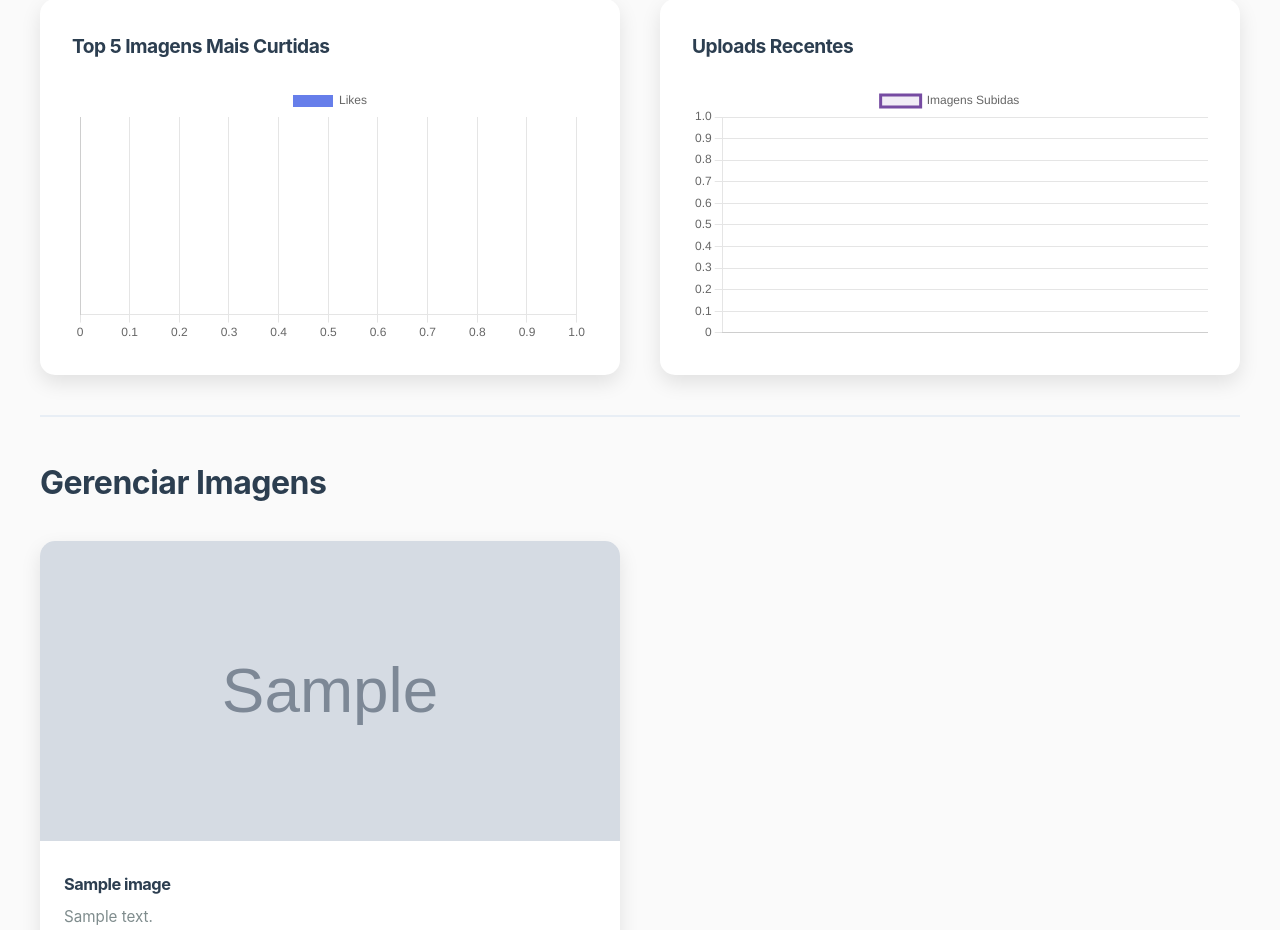
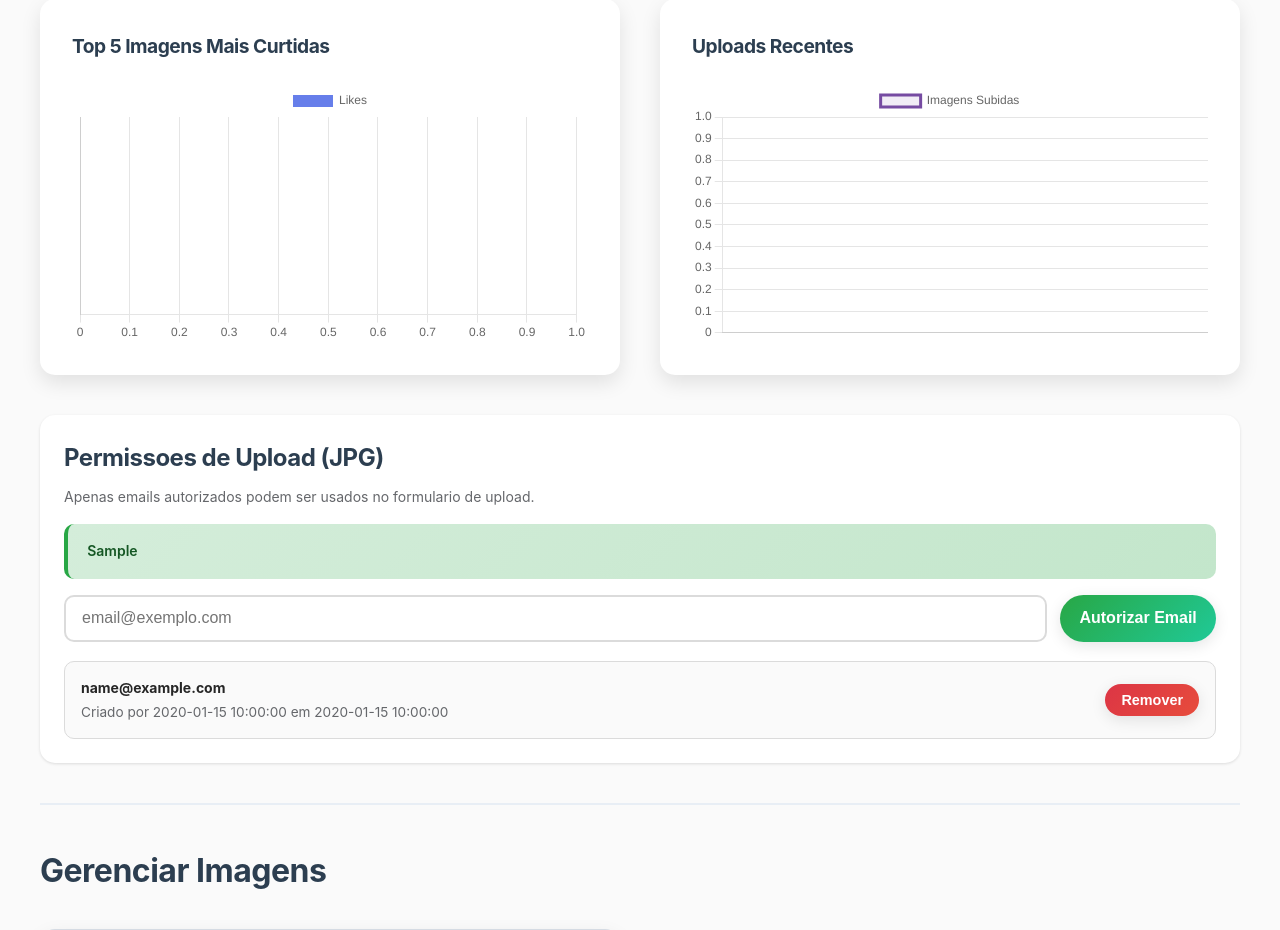
Before and after one commit to guilhermeAG-dje/trabalho-galeria, a Flask app: template templates/admin.html in a window 1280 px wide. Shown: the part 441-1371 px from the top of the page. Run offline with Flask 3, Linux system fonts and the light colour scheme; the template is opened without the code that fills it: most values are stand-ins (such as "Sample title", 1, 10 or a date in 2020); grey boxes marked "Sample" are stand-in pictures.

Commit message:
Add admin-managed upload email permissions

```diff
--- a/app.py
+++ b/app.py
@@ -1,35 +1,43 @@
-from flask import Flask, render_template, request, jsonify, redirect, url_for, session, send_from_directory
+from datetime import datetime
+from pathlib import Path
+import os
+import re
+import sqlite3
+
+from flask import Flask, jsonify, redirect, render_template, request, send_from_directory, session, url_for
+from werkzeug.security import check_password_hash, generate_password_hash
 from werkzeug.utils import secure_filename
-from werkzeug.security import generate_password_hash, check_password_hash
-import sqlite3
-import os
-from datetime import datetime
-import re
-from pathlib import Path
 
 app = Flask(__name__)
 BASE_DIR = Path(__file__).resolve().parent
 DB_PATH = os.getenv('DB_PATH', str(BASE_DIR / 'gallery.db'))
 app.config['UPLOAD_FOLDER'] = os.getenv('UPLOAD_FOLDER', 'static/uploads')
-app.config['MAX_CONTENT_LENGTH'] = 5 * 1024 * 1024  # 5MB max file size
+app.config['MAX_CONTENT_LENGTH'] = 5 * 1024 * 1024  # 5MB
 app.secret_key = os.getenv('SECRET_KEY', 'change-this-in-production')
 ALLOWED_EXTENSIONS = {'jpg', 'jpeg'}
 
-# Criar pasta de uploads se não existir
 os.makedirs(app.config['UPLOAD_FOLDER'], exist_ok=True)
 Path(DB_PATH).parent.mkdir(parents=True, exist_ok=True)
 
+
 def allowed_file(filename):
     return '.' in filename and filename.rsplit('.', 1)[1].lower() in ALLOWED_EXTENSIONS
+
 
 def validate_email(email):
     pattern = r'^[a-zA-Z0-9._%+-]+@[a-zA-Z0-9.-]+\.[a-zA-Z]{2,}$'
     return re.match(pattern, email) is not None
 
+
+def normalize_email(email):
+    return (email or '').strip().lower()
+
+
 def get_db():
     conn = sqlite3.connect(DB_PATH)
     conn.row_factory = sqlite3.Row
     return conn
+
 
 def init_db():
     conn = get_db()
@@ -66,20 +74,43 @@ def init_db():
                   created_at TIMESTAMP DEFAULT CURRENT_TIMESTAMP,
                   FOREIGN KEY(image_id) REFERENCES images(id))''')
 
-    # Criar admins padrão se não existirem
+    c.execute('''CREATE TABLE IF NOT EXISTS upload_permissions
+                 (id INTEGER PRIMARY KEY AUTOINCREMENT,
+                  email TEXT UNIQUE NOT NULL,
+                  created_by TEXT,
+                  created_at TIMESTAMP DEFAULT CURRENT_TIMESTAMP)''')
+
     try:
-        c.execute('INSERT INTO admins (username, password, email) VALUES (?, ?, ?)',
-                  ('admin1', generate_password_hash('123456'), 'admin1@gmail.com'))
-        c.execute('INSERT INTO admins (username, password, email) VALUES (?, ?, ?)',
-                  ('admin2', generate_password_hash('123456'), 'admin2@gmail.com'))
+        c.execute(
+            'INSERT INTO admins (username, password, email) VALUES (?, ?, ?)',
+            ('admin1', generate_password_hash('123456'), 'admin1@gmail.com')
+        )
+        c.execute(
+            'INSERT INTO admins (username, password, email) VALUES (?, ?, ?)',
+            ('admin2', generate_password_hash('123456'), 'admin2@gmail.com')
+        )
         conn.commit()
-    except:
+    except sqlite3.IntegrityError:
         pass
 
     conn.close()
 
-# Inicializar banco de dados
+
 init_db()
+
+
+def is_admin():
+    return 'admin_id' in session
+
+
+def is_upload_email_allowed(email):
+    conn = get_db()
+    c = conn.cursor()
+    c.execute('SELECT id FROM upload_permissions WHERE email = ?', (normalize_email(email),))
+    allowed = c.fetchone() is not None
+    conn.close()
+    return allowed
+
 
 @app.route('/login', methods=['GET', 'POST'])
 def login():
@@ -97,32 +128,26 @@ def login():
             session['admin_id'] = admin['id']
             session['username'] = admin['username']
             return redirect(url_for('admin'))
-        else:
-            return render_template('login.html', error='Usuário ou senha inválidos')
+        return render_template('login.html', error='Usuario ou senha invalidos')
 
     return render_template('login.html')
+
 
 @app.route('/logout')
 def logout():
     session.clear()
     return redirect(url_for('index'))
 
-def is_admin():
-    return 'admin_id' in session
 
 @app.route('/')
 def index():
-    conn = get_db()
-    c = conn.cursor()
-    c.execute('SELECT * FROM images ORDER BY uploaded_at DESC')
-    images = c.fetchall()
-    conn.close()
-    return render_template('index.html', images=images)
+    return render_template('index.html')
+
 
 @app.route('/api/images')
 def get_images():
     search = request.args.get('search', '').lower()
-    sort = request.args.get('sort', 'recent')  # recent, likes, oldest
+    sort = request.args.get('sort', 'recent')
 
     conn = get_db()
     c = conn.cursor()
@@ -131,57 +156,60 @@ def get_images():
         c.execute('SELECT id, title, filename, description, likes, uploaded_at FROM images ORDER BY likes DESC')
     elif sort == 'oldest':
         c.execute('SELECT id, title, filename, description, likes, uploaded_at FROM images ORDER BY uploaded_at ASC')
-    else:  # recent (default)
+    else:
         c.execute('SELECT id, title, filename, description, likes, uploaded_at FROM images ORDER BY uploaded_at DESC')
 
     images = [dict(row) for row in c.fetchall()]
     conn.close()
 
-    # Filtrar por pesquisa
     if search:
         images = [
             img for img in images
-            if search in (img['title'] or '').lower()
-            or search in (img['description'] or '').lower()
+            if search in (img['title'] or '').lower() or search in (img['description'] or '').lower()
         ]
 
     return jsonify(images)
+
 
 @app.route('/uploads/<path:filename>')
 def uploaded_file(filename):
     return send_from_directory(app.config['UPLOAD_FOLDER'], filename)
 
+
 @app.route('/api/comments/<int:image_id>', methods=['GET'])
 def get_comments(image_id):
     conn = get_db()
     c = conn.cursor()
-    c.execute('SELECT email, text, created_at FROM comments WHERE image_id = ? ORDER BY created_at DESC LIMIT 20', (image_id,))
-    comments = [{'email': row['email'], 'text': row['text'], 'created_at': row['created_at']} for row in c.fetchall()]
+    c.execute(
+        'SELECT email, text, created_at FROM comments WHERE image_id = ? ORDER BY created_at DESC LIMIT 20',
+        (image_id,)
+    )
+    comments = [
+        {'email': row['email'], 'text': row['text'], 'created_at': row['created_at']}
+        for row in c.fetchall()
+    ]
     conn.close()
     return jsonify(comments)
 
+
 @app.route('/api/comments/<int:image_id>', methods=['POST'])
 def add_comment(image_id):
-    email = request.json.get('email', '').strip()
-    text = request.json.get('text', '').strip()
+    email = normalize_email(request.json.get('email'))
+    text = (request.json.get('text') or '').strip()
 
-    if not email or not validate_email(email):
-        return jsonify({'error': 'Email inválido'}), 400
-
+    if not validate_email(email):
+        return jsonify({'error': 'Email invalido'}), 400
     if not text or len(text) < 2:
-        return jsonify({'error': 'Comentário muito curto'}), 400
-
+        return jsonify({'error': 'Comentario muito curto'}), 400
     if len(text) > 500:
-        return jsonify({'error': 'Comentário muito longo (máximo 500 caracteres)'}), 400
+        return jsonify({'error': 'Comentario muito longo (maximo 500 caracteres)'}), 400
 
     conn = get_db()
     c = conn.cursor()
-
-    # Verificar se imagem existe
     c.execute('SELECT id FROM images WHERE id = ?', (image_id,))
     if not c.fetchone():
         conn.close()
-        return jsonify({'error': 'Imagem não encontrada'}), 404
+        return jsonify({'error': 'Imagem nao encontrada'}), 404
 
     c.execute('INSERT INTO comments (image_id, email, text) VALUES (?, ?, ?)', (image_id, email, text))
     conn.commit()
@@ -189,25 +217,23 @@ def add_comment(image_id):
 
     return jsonify({'success': True})
 
+
 @app.route('/api/like/<int:image_id>', methods=['POST'])
 def like_image(image_id):
-    email = request.json.get('email', '').strip()
+    email = normalize_email(request.json.get('email'))
 
-    if not email or not validate_email(email):
-        return jsonify({'error': 'Email inválido'}), 400
+    if not validate_email(email):
+        return jsonify({'error': 'Email invalido'}), 400
 
     conn = get_db()
     c = conn.cursor()
 
-    # Verificar se a imagem existe
     c.execute('SELECT likes FROM images WHERE id = ?', (image_id,))
     result = c.fetchone()
-
     if not result:
         conn.close()
         return jsonify({'error': 'Image not found'}), 404
 
-    # Alternar like: se já existe, remove; se não existe, adiciona
     c.execute('SELECT id FROM likes WHERE image_id = ? AND email = ?', (image_id, email))
     existing = c.fetchone()
     if existing:
@@ -218,8 +244,8 @@ def like_image(image_id):
         c.execute('INSERT INTO likes (image_id, email) VALUES (?, ?)', (image_id, email))
         c.execute('UPDATE images SET likes = likes + 1 WHERE id = ?', (image_id,))
         liked = True
+
     conn.commit()
-
     c.execute('SELECT likes FROM images WHERE id = ?', (image_id,))
     result = c.fetchone()
     conn.close()
@@ -235,7 +261,6 @@ def admin():
     conn = get_db()
     c = conn.cursor()
 
-    # Dados para gráficos
     c.execute('SELECT COUNT(*) as total FROM images')
     total_images = c.fetchone()['total']
 
@@ -251,15 +276,63 @@ def admin():
 
     c.execute('SELECT * FROM images ORDER BY uploaded_at DESC')
     images = c.fetchall()
+
+    c.execute('SELECT id, email, created_by, created_at FROM upload_permissions ORDER BY created_at DESC')
+    upload_permissions = c.fetchall()
+
     conn.close()
 
-    return render_template('admin.html',
-                         images=images,
-                         total_images=total_images,
-                         total_likes=total_likes,
-                         top_images=top_images,
-                         upload_stats=upload_stats,
-                         username=session.get('username'))
+    return render_template(
+        'admin.html',
+        images=images,
+        total_images=total_images,
+        total_likes=total_likes,
+        top_images=top_images,
+        upload_stats=upload_stats,
+        upload_permissions=upload_permissions,
+        permission_error=request.args.get('permission_error'),
+        permission_success=request.args.get('permission_success'),
+        username=session.get('username')
+    )
+
+
+@app.route('/admin/upload-permissions', methods=['POST'])
+def add_upload_permission():
+    if not is_admin():
+        return redirect(url_for('login'))
+
+    email = normalize_email(request.form.get('upload_email'))
+    if not validate_email(email):
+        return redirect(url_for('admin', permission_error='Email invalido'))
+
+    conn = get_db()
+    c = conn.cursor()
+    try:
+        c.execute(
+            'INSERT INTO upload_permissions (email, created_by) VALUES (?, ?)',
+            (email, session.get('username'))
+        )
+        conn.commit()
+    except sqlite3.IntegrityError:
+        conn.close()
+        return redirect(url_for('admin', permission_error='Email ja autorizado'))
+
+    conn.close()
+    return redirect(url_for('admin', permission_success='Email autorizado com sucesso'))
+
+
+@app.route('/admin/upload-permissions/delete/<int:permission_id>', methods=['POST'])
+def delete_upload_permission(permission_id):
+    if not is_admin():
+        return redirect(url_for('login'))
+
+    conn = get_db()
+    c = conn.cursor()
+    c.execute('DELETE FROM upload_permissions WHERE id = ?', (permission_id,))
+    conn.commit()
+    conn.close()
+
+    return redirect(url_for('admin', permission_success='Permissao removida'))
 
 
 @app.route('/upload', methods=['GET', 'POST'])
@@ -268,37 +341,34 @@ def upload():
         return redirect(url_for('login'))
 
     error = None
+    uploader_email = ''
+
     if request.method == 'POST':
+        uploader_email = normalize_email(request.form.get('uploader_email'))
+
         if 'file' not in request.files:
-            error = '❌ Nenhum arquivo selecionado'
+            error = 'Nenhum arquivo selecionado'
         else:
             file = request.files['file']
-            title = request.form.get('title', '').strip()
-            description = request.form.get('description', '')
+            title = (request.form.get('title') or '').strip()
+            description = request.form.get('description') or ''
 
-            # Validar título
-            if not title:
-                error = '❌ O título é obrigatório'
-
-            # Validar arquivo
+            if not validate_email(uploader_email):
+                error = 'Email do responsavel invalido'
+            elif not is_upload_email_allowed(uploader_email):
+                error = 'Email sem permissao para upload'
+            elif not title:
+                error = 'O titulo e obrigatorio'
             elif file.filename == '':
-                error = '❌ Nenhum arquivo selecionado'
-
-            # Validar extensão (APENAS JPG)
+                error = 'Nenhum arquivo selecionado'
             elif not allowed_file(file.filename):
-                error = f'❌ Erro: Apenas JPG são permitidos! Você enviou: {file.filename}'
-
-            # Validar MIME type
+                error = f'Erro: Apenas JPG sao permitidos! Voce enviou: {file.filename}'
             elif file.content_type not in ['image/jpeg']:
-                error = f'❌ Erro: O tipo de arquivo deve ser JPG (image/jpeg)! Tipo recebido: {file.content_type}'
-
-            # Validar tamanho
+                error = f'Erro: O tipo de arquivo deve ser JPG (image/jpeg)! Tipo recebido: {file.content_type}'
             elif file.content_length and file.content_length > 5 * 1024 * 1024:
                 size_mb = file.content_length / (1024 * 1024)
-                error = f'❌ Arquivo muito grande: {size_mb:.2f}MB (máximo 5MB)'
-
-            # Se passou todas as validações
-            elif file and allowed_file(file.filename):
+                error = f'Erro: Arquivo muito grande: {size_mb:.2f}MB (maximo 5MB)'
+            else:
                 filename = secure_filename(file.filename)
                 timestamp = int(datetime.now().timestamp() * 1000)
                 filename = f"{timestamp}-{filename}"
@@ -307,14 +377,17 @@ def upload():
 
                 conn = get_db()
                 c = conn.cursor()
-                c.execute('INSERT INTO images (title, filename, description) VALUES (?, ?, ?)',
-                         (title, filename, description))
+                c.execute(
+                    'INSERT INTO images (title, filename, description) VALUES (?, ?, ?)',
+                    (title, filename, description)
+                )
                 conn.commit()
                 conn.close()
 
                 return redirect(url_for('admin'))
 
-    return render_template('upload.html', error=error)
+    return render_template('upload.html', error=error, uploader_email=uploader_email)
+
 
 @app.route('/delete/<int:image_id>', methods=['POST'])
 def delete_image(image_id):
@@ -338,6 +411,7 @@ def delete_image(image_id):
     conn.close()
     return redirect(url_for('admin'))
 
+
 if __name__ == '__main__':
     app.run(
         debug=os.getenv('FLASK_DEBUG', '0') == '1',
--- a/static/css/style.css
+++ b/static/css/style.css
@@ -1057,6 +1057,74 @@ h1, h2, h3 {
     animation: slideDown 0.3s ease-out;
 }
 
+.success-alert {
+    background: linear-gradient(135deg, #d4edda 0%, #c3e6cb 100%);
+    color: #155724;
+    padding: 1rem 1.2rem;
+    border-radius: 10px;
+    margin-bottom: 1rem;
+    font-weight: 600;
+    border-left: 4px solid #28a745;
+}
+
+.permissions-panel {
+    background: var(--bg-secondary);
+    border-radius: 15px;
+    box-shadow: var(--shadow);
+    padding: 1.5rem;
+    margin: 1rem 0 2rem;
+}
+
+.permissions-panel h2 {
+    margin-bottom: 0.5rem;
+    font-size: 1.5rem;
+}
+
+.permissions-help {
+    color: var(--text-secondary);
+    margin-bottom: 1rem;
+}
+
+.permission-form {
+    display: flex;
+    gap: 0.8rem;
+    margin-bottom: 1.2rem;
+}
+
+.permission-form input {
+    flex: 1;
+    border: 2px solid var(--border-color);
+    border-radius: 10px;
+    padding: 0.8rem 1rem;
+    font-size: 1rem;
+}
+
+.permission-submit {
+    width: auto;
+    padding: 0.8rem 1.2rem;
+}
+
+.permission-list {
+    display: grid;
+    gap: 0.75rem;
+}
+
+.permission-item {
+    display: flex;
+    justify-content: space-between;
+    align-items: center;
+    background: var(--bg-primary);
+    border: 1px solid var(--border-color);
+    border-radius: 10px;
+    padding: 0.9rem 1rem;
+}
+
+.permission-item p {
+    margin: 0.2rem 0 0;
+    color: var(--text-secondary);
+    font-size: 0.85rem;
+}
+
 @keyframes slideDown {
     from {
         opacity: 0;
@@ -1180,6 +1248,16 @@ h1, h2, h3 {
         grid-template-columns: 1fr;
     }
 
+    .permission-form {
+        flex-direction: column;
+    }
+
+    .permission-item {
+        flex-direction: column;
+        align-items: flex-start;
+        gap: 0.7rem;
+    }
+
     .admin-card img {
         height: 200px;
     }
--- a/templates/admin.html
+++ b/templates/admin.html
@@ -44,6 +44,41 @@
                 <h3>Uploads Recentes</h3>
                 <canvas id="uploadsChart"></canvas>
             </div>
+        </div>
+
+        <div class="permissions-panel">
+            <h2>Permissoes de Upload (JPG)</h2>
+            <p class="permissions-help">Apenas emails autorizados podem ser usados no formulario de upload.</p>
+
+            {% if permission_error %}
+                <div class="error-alert">{{ permission_error }}</div>
+            {% endif %}
+            {% if permission_success %}
+                <div class="success-alert">{{ permission_success }}</div>
+            {% endif %}
+
+            <form method="POST" action="/admin/upload-permissions" class="permission-form">
+                <input type="email" name="upload_email" placeholder="email@exemplo.com" required>
+                <button type="submit" class="btn-submit permission-submit">Autorizar Email</button>
+            </form>
+
+            {% if upload_permissions %}
+                <div class="permission-list">
+                    {% for permission in upload_permissions %}
+                        <div class="permission-item">
+                            <div>
+                                <strong>{{ permission.email }}</strong>
+                                <p>Criado por {{ permission.created_by or 'admin' }} em {{ permission.created_at }}</p>
+                            </div>
+                            <form method="POST" action="/admin/upload-permissions/delete/{{ permission.id }}">
+                                <button type="submit" class="btn-delete">Remover</button>
+                            </form>
+                        </div>
+                    {% endfor %}
+                </div>
+            {% else %}
+                <p class="no-images">Nenhum email autorizado ainda.</p>
+            {% endif %}
         </div>
 
         <hr class="divider">
```
Also changed, not shown: templates/upload.html (+32 -33 lines).
